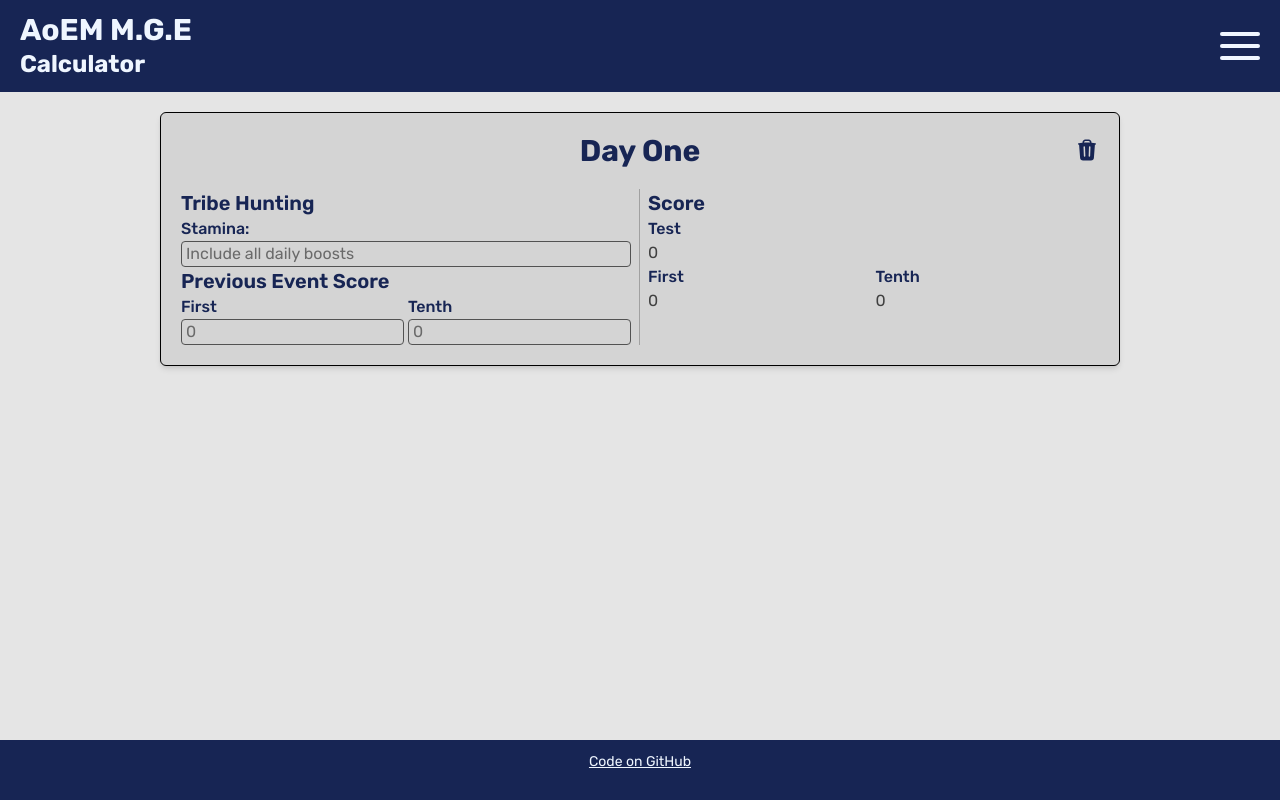
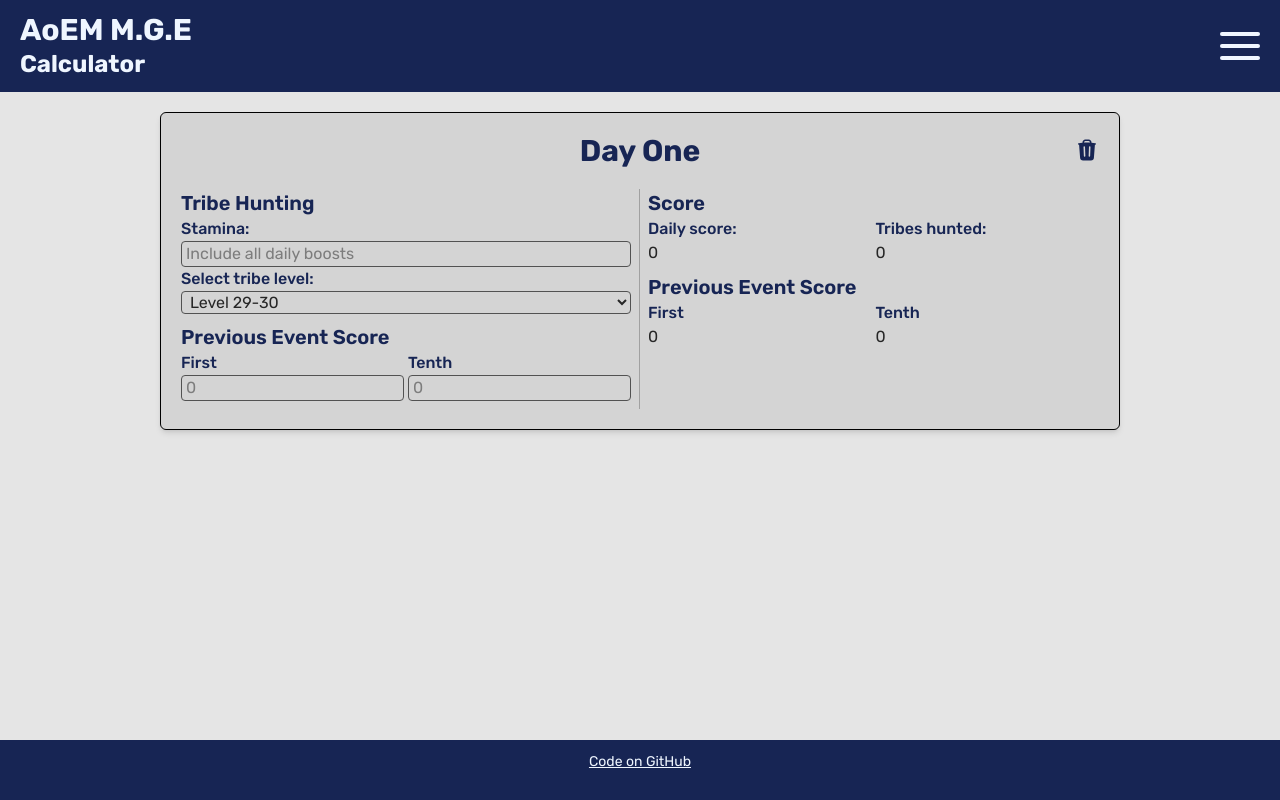
Before and after one commit to haggqvist459/AOEM_MGE_TS, a React (Vite) app: page / in a window 1280 px wide. Built offline with nearby package versions, Linux system fonts and the light colour scheme.

Commit message:
day one done, minus calculation navigation

```diff
--- a/src/components/calculators/DayOneCalc.tsx
+++ b/src/components/calculators/DayOneCalc.tsx
@@ -1,6 +1,15 @@
 import { useDailyCalculator } from '@/hooks/useDailyCalculator';
 import { resetState, updateField, calculateDailyScore } from '@/redux/slices/dayOne'
+import { TRIBE_LEVEL_MULTIPLIERS } from '@/utils';
 import { CalculatorContainer, CalculatorHeader, SubHeader, Input, Output, RowWrapper } from '@/components'
+import { Dropdown, DropdownOption } from '@/components/ui/dropdown';
+
+const dropdownOptions: DropdownOption[] = Object.entries(TRIBE_LEVEL_MULTIPLIERS).map(
+  ([key, value]) => ({
+    label: key,
+    value
+  })
+)
 
 // Props needed for day switching later
 type Props = {}
@@ -34,6 +43,7 @@ const DayOneCalc = (props: Props) => {
       <CalculatorHeader title='Day One' handleClick={() => resetCalculator()} />
       <div className='flex flex-col md:flex-row'>
         <div className='calculator-input'>
+          <div className='mb-2'>
             <SubHeader title='Tribe Hunting' />
             <Input
               id='stamina'
@@ -43,7 +53,14 @@ const DayOneCalc = (props: Props) => {
               onChange={(e) => handleLocalChange('stamina', e.target.value)}
               onBlur={() => handleBlur('stamina')}
             />
-
+            <Dropdown
+              id='tribeLevelMultiplier'
+              label='Select tribe level:'
+              options={dropdownOptions}
+              value={localState.tribeLevelMultiplier}
+              onChange={(e) => handleInstantDispatch?.('tribeLevelMultiplier', e.target.value)}
+            />
+          </div>
           <SubHeader title='Previous Event Score' />
           <RowWrapper>
             <Input
@@ -66,7 +83,11 @@ const DayOneCalc = (props: Props) => {
         </div>
         <div className='calculator-output'>
           <SubHeader title='Score' />
-          <Output label='Test' value={localState.stamina} />
+          <RowWrapper>
+            <Output label='Daily score:' value={localState.score.tribe} />
+            <Output label='Tribes hunted:' value={localState.tribesHunted} />
+          </RowWrapper>
+          <SubHeader title='Previous Event Score' />
           <RowWrapper>
             <Output label='First' value={localState.previousEvent.first} />
             <Output label='Tenth' value={localState.previousEvent.tenth} />
--- a/src/components/calculators/DayTwoCalc.tsx
+++ b/src/components/calculators/DayTwoCalc.tsx
@@ -0,0 +1,9 @@
+
+
+const DayTwoCalc = () => {
+  return (
+    <div>DayTwoCalc</div>
+  );
+}
+
+export default DayTwoCalc;
--- a/src/components/layout/RowWrapper.tsx
+++ b/src/components/layout/RowWrapper.tsx
@@ -5,7 +5,7 @@ type Props = {
 }
 const RowWrapper = ({ children }: Props) => {
   return (
-    <div className="flex flex-col xs:flex-row xs:space-x-1 w-full">
+    <div className="flex flex-col xs:flex-row xs:space-x-1 w-full mb-2">
       {React.Children.map(children, (child) => (
         <div className="w-full">{child}</div>
       ))}
--- a/src/components/ui/Dropdown.tsx
+++ /dev/null
@@ -1,26 +0,0 @@
-
-type Props = {
-  id: string
-  label: string
-  value: any
-  options: any
-  onChange: () => void
-}
-
-const Dropdown = ({
-  id,
-  label,
-  value,
-  options,
-  onChange
-}: Props) => {
-
-
-  return (
-    <div className="w-full">
-      <label htmlFor={id} className="input-label">{label}</label>
-    </div>
-  )
-}
-
-export default Dropdown;
--- /dev/null
+++ b/src/components/ui/dropdown/Dropdown.tsx
@@ -0,0 +1,39 @@
+import { DropdownOption } from './types';
+
+type Props = {
+  id: string
+  label: string
+  value: string | number
+  options: DropdownOption[]
+  onChange: (e: React.ChangeEvent<HTMLSelectElement>) => void
+}
+
+const Dropdown = ({
+  id,
+  label,
+  value,
+  options,
+  onChange
+}: Props) => {
+
+
+  return (
+    <div className="w-full">
+      <label htmlFor={id} className="input-label">{label}</label>
+      <select
+        id={id}
+        value={value}
+        onChange={onChange}
+        className="input-text"
+      >
+        {options.map((opt) => (
+          <option key={opt.value} value={opt.value}>
+            {opt.label}
+          </option>
+        ))}
+      </select>
+    </div>
+  )
+}
+
+export default Dropdown;
--- /dev/null
+++ b/src/components/ui/dropdown/index.ts
@@ -0,0 +1,2 @@
+export { default as Dropdown } from './Dropdown';
+export * from './types';
--- /dev/null
+++ b/src/components/ui/dropdown/types.ts
@@ -0,0 +1,4 @@
+export type DropdownOption = {
+  label: string
+  value: string | number
+}
--- a/src/components/ui/index.ts
+++ b/src/components/ui/index.ts
@@ -1,3 +1,7 @@
+// Folder exports
+export * from './dropdown';
+
+// File exports
 export { default as CalculatorHeader } from './CalculatorHeader';
 export { default as InfoButton } from './InfoButton';
 export { default as Input } from './Input';
--- a/src/index.css
+++ b/src/index.css
@@ -61,14 +61,14 @@ textarea {
   }
 
   .input-text {
-    @apply border rounded border-neutral-600 w-full px-1
+    @apply border rounded border-neutral-600 text-neutral-800 w-full px-1
   }
 
   .score-label {
     @apply text-base font-medium text-primary
   }
   .score-text {
-    @apply text-base text-neutral-700
+    @apply text-base text-neutral-800
   }
 
   .calculator-input {
--- a/src/redux/slices/dayOne/dayOneSlice.ts
+++ b/src/redux/slices/dayOne/dayOneSlice.ts
@@ -1,6 +1,7 @@
 import { createSlice } from '@reduxjs/toolkit'
 import { StateData } from './dayOne.types'
-import { DAY_KEYS, TRIBE_LEVEL_MULTIPLIERS, updateFieldDelegated, loadData, saveData } from '@/utils'
+import { DAY_KEYS, TRIBE_LEVEL_MULTIPLIERS, POINTS_AND_MULTIPLIERS } from '@/utils'
+import { updateFieldDelegated, loadData, saveData, toNumber } from '@/utils'
 
 
 const initialState: StateData = loadData<StateData>(DAY_KEYS.DAY_ONE) ?? {
@@ -22,6 +23,18 @@ const dayOneSlice = createSlice({
   reducers: {
     updateField: (state, action) => updateFieldDelegated(state, action),
     calculateDailyScore: (state) => {
+      const stamina = toNumber(state.stamina)
+
+      if (stamina <= 0) {
+        return; // Skip score calculation for empty or negative stamina values
+      }
+
+      // remove all the leftover stamina that can not be used to hunt tribes
+      const validatedStamina = stamina - (stamina % POINTS_AND_MULTIPLIERS.STAMINA_PER_TRIBE);
+      // calculate the number of hunted tribes
+      state.tribesHunted = validatedStamina /  POINTS_AND_MULTIPLIERS.STAMINA_PER_TRIBE;
+      // calculate the score
+      state.score.tribe = state.tribesHunted * state.tribeLevelMultiplier
 
     },
     resetState: () => {
--- a/src/utils/helpers/convert.ts
+++ b/src/utils/helpers/convert.ts
@@ -1,4 +1,6 @@
+
+// convert the stringed value into a number.
 export const toNumber = (value: string): number => {
-  const num = parseFloat(value)
+  const num = parseFloat(value) // default state values will result in num = isNaN
   return isNaN(num) ? 0 : num
 }
```
Lines whose indentation alone changed are shown as unchanged.
